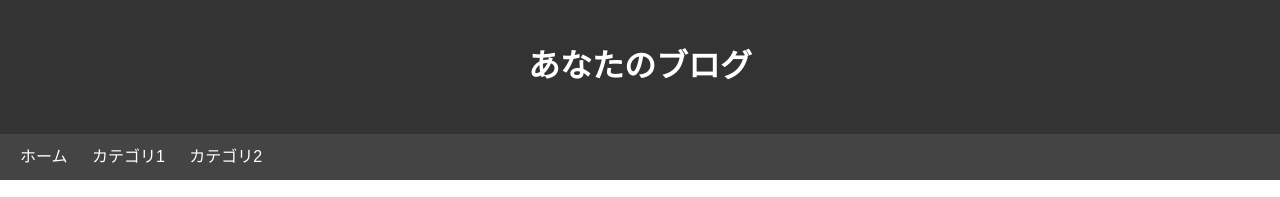
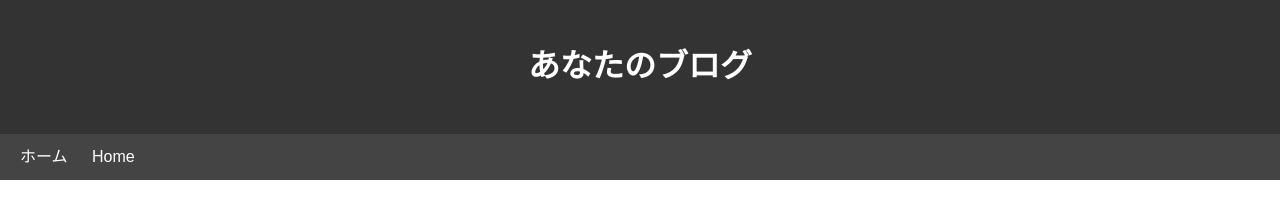
Before and after one commit to schwarz2x/demo2, a plain HTML site: page index.html in a window 1280 px wide. Shown: the top 197 px of the page. Drawn offline with Linux system fonts and the light colour scheme.

Commit message:
Update index.html

```diff
--- a/index.html
+++ b/index.html
@@ -72,8 +72,7 @@
 
     <nav>
         <a href="#">ホーム</a>
-        <a href="#">カテゴリ1</a>
-        <a href="#">カテゴリ2</a>
+        <a href="#">Home</a>
         <!-- 他のリンクを追加 -->
     </nav>
 
```
